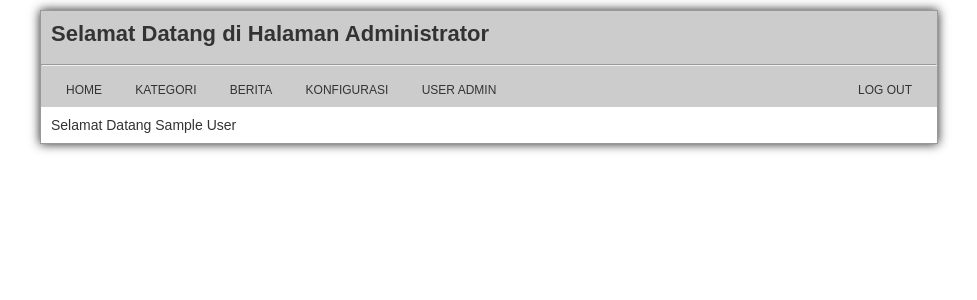
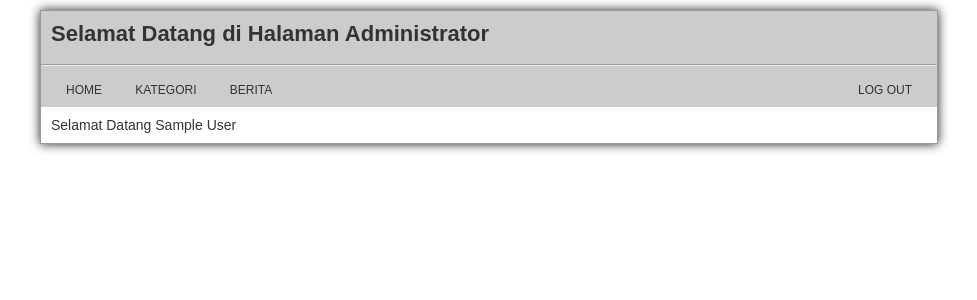
Before and after one commit to rafliammar/portalberita, a PHP site: page /portalberita/admin/index.php in a window 1280 px wide. Shown: the top 300 px of the page, without its empty margins (151-1128 px from the left). Run offline with PHP 8.4, Linux system fonts and the light colour scheme; the visitor is signed in with stand-in values (Sample User, id 1); data that the repository does not hold is empty; some libraries are stand-ins or nearby versions.

Commit message:
Update index.php

```diff
--- a/admin/index.php
+++ b/admin/index.php
@@ -37,8 +37,7 @@ include("ceklogin.php");
 			<a href="./">Home</a>
 			<a href="?mod=kategori">Kategori</a>
 			<a href="?mod=berita">Berita</a>
-			<a href="?mod=konfigurasi">Konfigurasi</a>
-			<a href="?mod=useradmin">User Admin</a>
+
 
 			<span class="fr"><a href="?keluar=yes">Log Out</a></span>
 
@@ -56,12 +55,6 @@ include("ceklogin.php");
 		$mod = (isset($_GET['mod']) ? $_GET['mod'] : '');
 
 		switch ($mod) {
-			case 'useradmin':
-				include("useradmin.php");
-				break;
-			case 'konfigurasi':
-				include("konfigurasi.php");
-				break;
 			case 'berita':
 				include("berita.php");
 				break;
```
